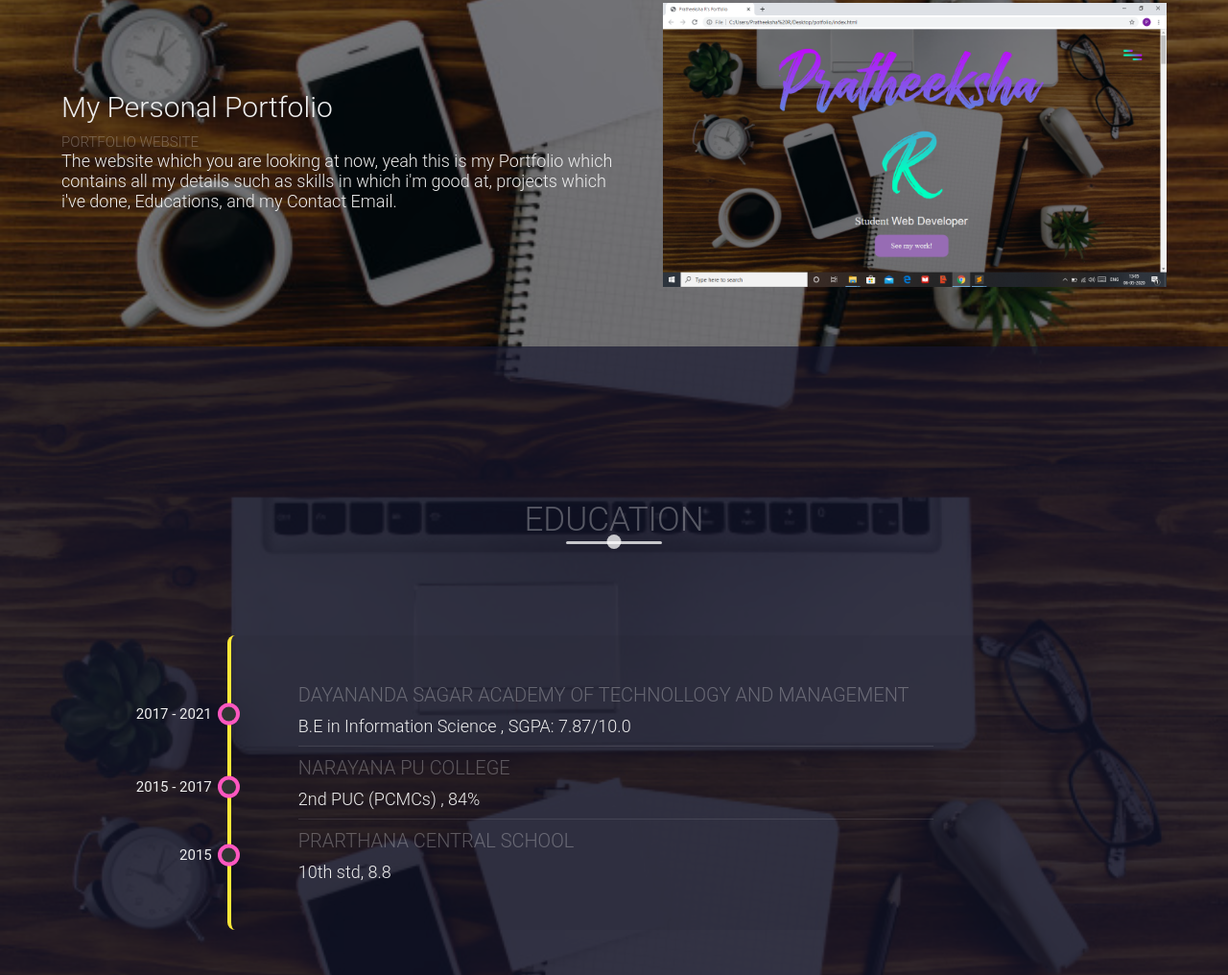
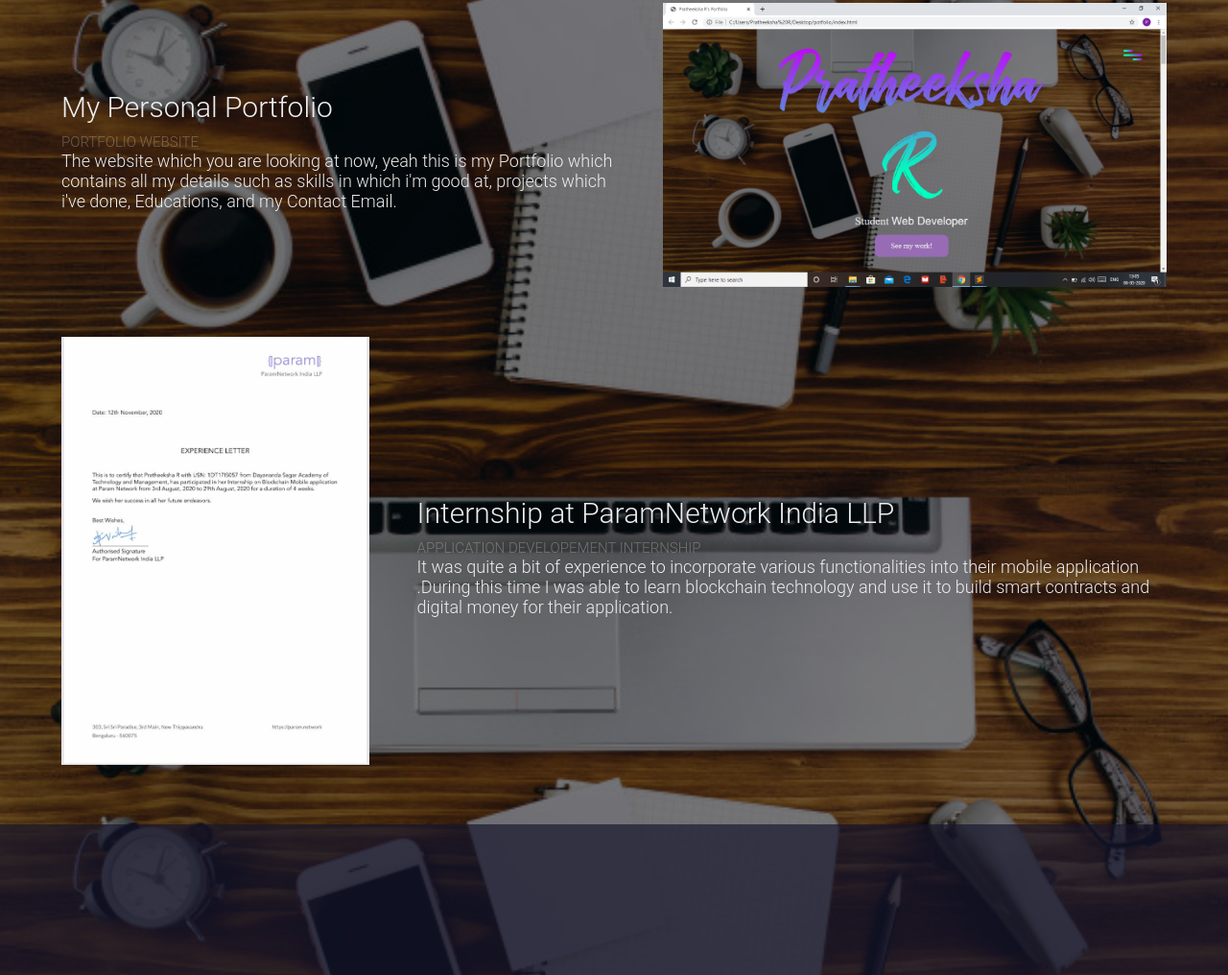
Before and after one commit to PratheekshaR/PratheekshaR.github.io, a website: page index.html in a window 1280 px wide. Shown: the part 3745-4761 px from the top of the page at 96% size. Drawn offline with nearby package versions, Linux system fonts and the light colour scheme.

Commit message:
Update index.html

```diff
--- a/index.html
+++ b/index.html
@@ -199,6 +199,19 @@
             </div>
 
         </div>
+         <div class="portfolio-item">
+            <div class="portfolio-img has-margin-right">
+                <img src="images/Intern2.jpeg" alt=""/>
+            </div>
+            <div class="portfolio-description">
+                <h6>Internship at ParamNetwork India LLP </h6>
+                <h1>Application Developement Internship</h1>
+                <p>
+                    It was quite a bit of experience to incorporate various functionalities into their mobile application .During this time I was able to learn blockchain technology
+                    and use it to build smart contracts and digital money for their application.
+                </p>
+            </div>
+        </div>
     </div>
 </section>
 
```
